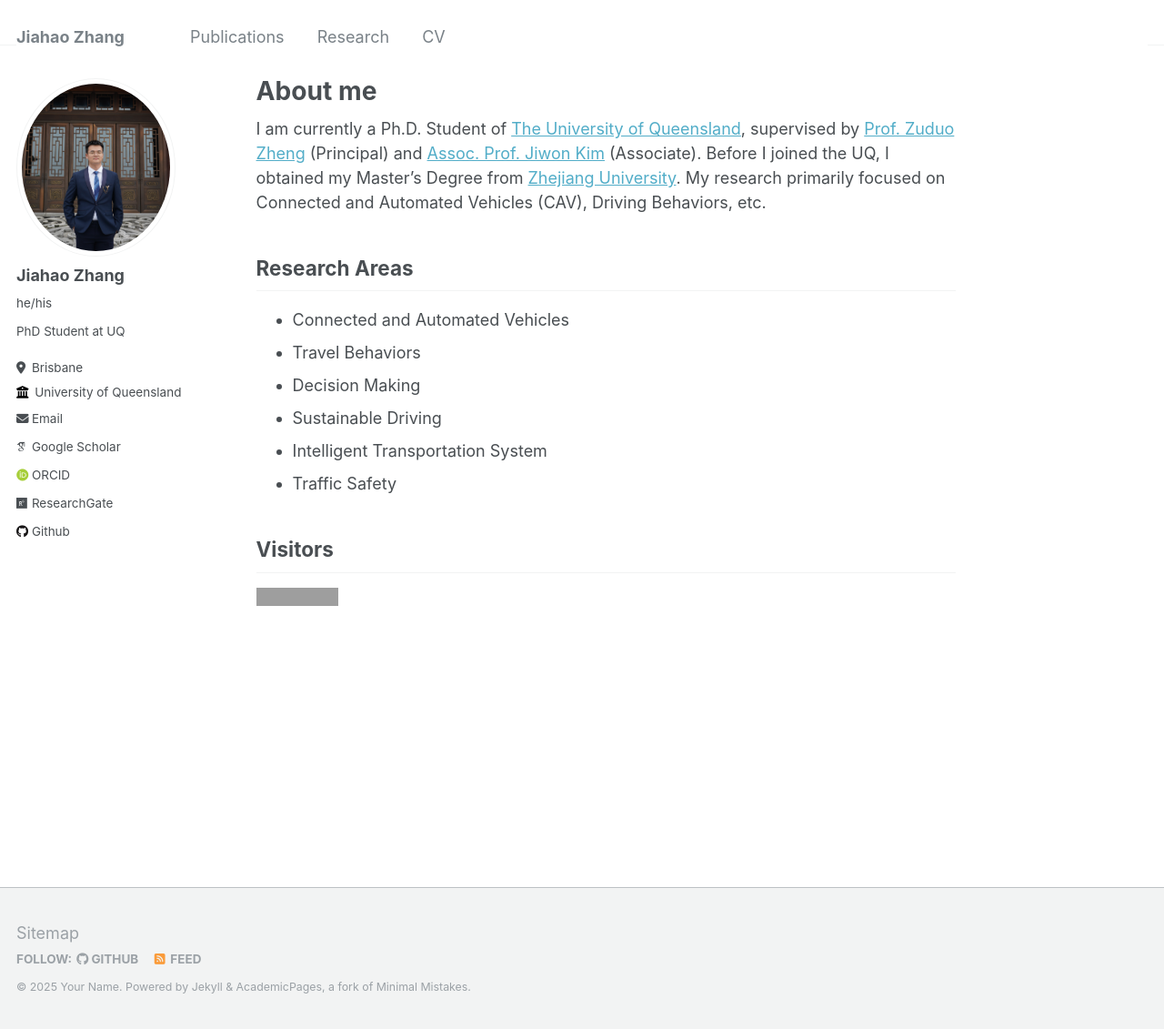
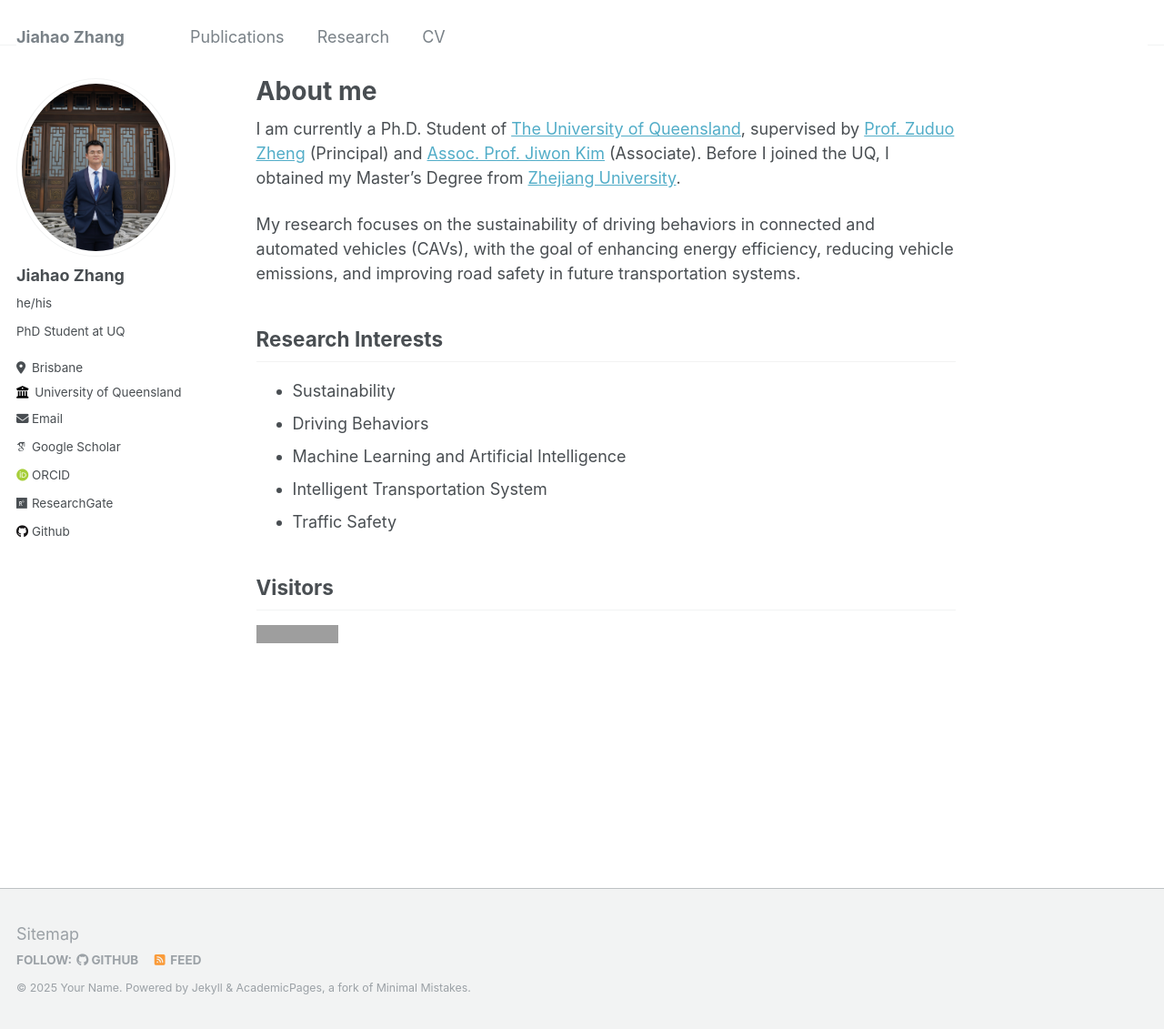
Before and after one commit to zhangjiahao2024/zhangjiahao2024.github.io, a Jekyll site: the page built from _pages/about.md, in a window 1280 px wide and 1131 px high. Shown: the whole window at 91% size. Built offline with Jekyll 4.4.1, drawn with Linux system fonts in a browser that asks for light colours; some web fonts are replaced; grey boxes are pictures that could not be loaded.

Commit message:
Update about.md

```diff
--- a/_pages/about.md
+++ b/_pages/about.md
@@ -8,14 +8,15 @@ redirect_from:
 ---
 
 
-I am currently a Ph.D. Student of [The University of Queensland](https://www.uq.edu.au/), supervised by [Prof. Zuduo Zheng](http://www.connectedandautonomoustransport.com/dr-zhengs-research.html) (Principal) and [Assoc. Prof. Jiwon Kim](https://www.jiwonkim.co/about/) (Associate). Before I joined the UQ, I obtained my Master's Degree from [Zhejiang University](https://www.zju.edu.cn/english/). My research primarily focused on Connected and Automated Vehicles (CAV), Driving Behaviors, etc.
+I am currently a Ph.D. Student of [The University of Queensland](https://www.uq.edu.au/), supervised by [Prof. Zuduo Zheng](http://www.connectedandautonomoustransport.com/dr-zhengs-research.html) (Principal) and [Assoc. Prof. Jiwon Kim](https://www.jiwonkim.co/about/) (Associate). Before I joined the UQ, I obtained my Master's Degree from [Zhejiang University](https://www.zju.edu.cn/english/).
 
-Research Areas
+My research focuses on the sustainability of driving behaviors in connected and automated vehicles (CAVs), with the goal of enhancing energy efficiency, reducing vehicle emissions, and improving road safety in future transportation systems.
+
+Research Interests
 ------
-* Connected and Automated Vehicles
-* Travel Behaviors
-* Decision Making
-* Sustainable Driving
+* Sustainability
+* Driving Behaviors
+* Machine Learning and Artificial Intelligence
 * Intelligent Transportation System
 * Traffic Safety
 
```
